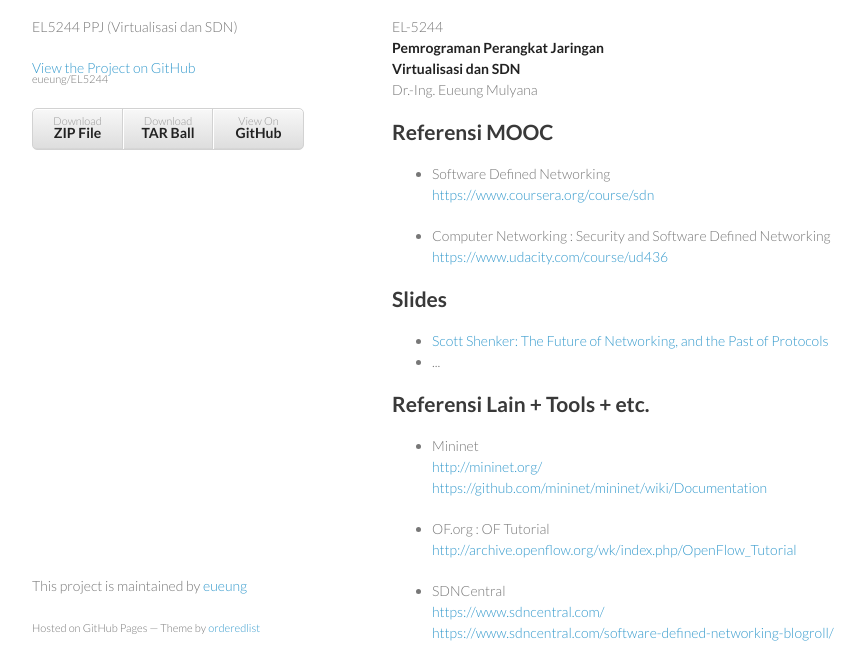
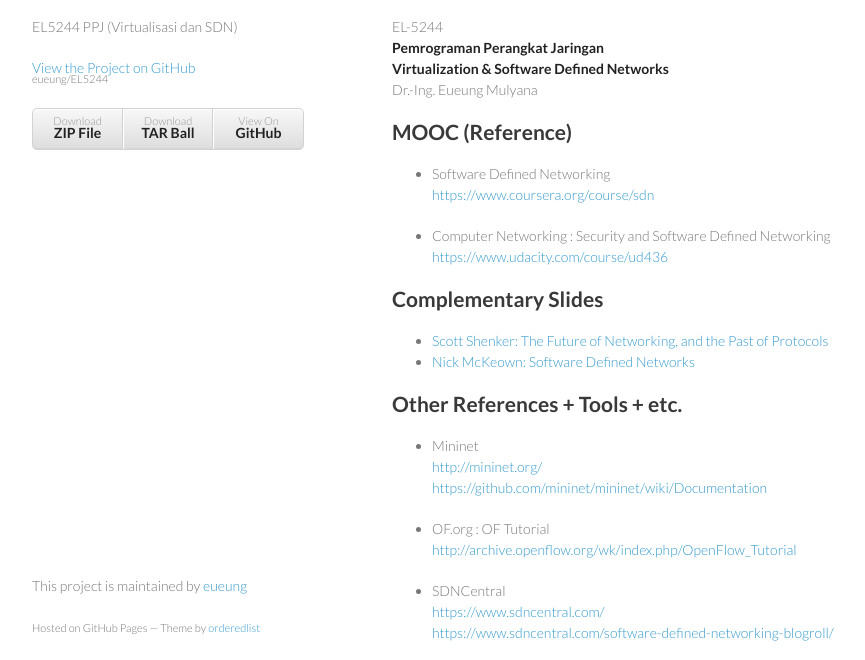
Before and after one commit to eueung/EL5244, a plain HTML site: page index.html in a window 1280 px wide. Shown: the part 93-753 px from the top of the page, without its empty margins (178-1043 px from the left). Drawn offline with Linux system fonts and the light colour scheme.

Commit message:
Create gh-pages branch via GitHub

```diff
--- a/index.html
+++ b/index.html
@@ -33,11 +33,11 @@
 
 <p>EL-5244<br>
 <strong>Pemrograman Perangkat Jaringan</strong><br>
-<strong>Virtualisasi dan SDN</strong><br>
+<strong>Virtualization &amp; Software Defined Networks</strong><br>
 Dr.-Ing. Eueung Mulyana</p>
 
 <h2>
-<a id="referensi-mooc" class="anchor" href="#referensi-mooc" aria-hidden="true"><span class="octicon octicon-link"></span></a>Referensi MOOC</h2>
+<a id="mooc-reference-" class="anchor" href="#mooc-reference-" aria-hidden="true"><span class="octicon octicon-link"></span></a>MOOC (Reference) </h2>
 
 <ul>
 <li><p>Software Defined Networking<br>
@@ -47,15 +47,15 @@
 </ul>
 
 <h2>
-<a id="slides" class="anchor" href="#slides" aria-hidden="true"><span class="octicon octicon-link"></span></a>Slides</h2>
+<a id="complementary-slides" class="anchor" href="#complementary-slides" aria-hidden="true"><span class="octicon octicon-link"></span></a>Complementary Slides</h2>
 
 <ul>
 <li><a href="http://opennetsummit.org/archives/oct11/shenker-tue.pdf">Scott Shenker: The Future of Networking, and the Past of Protocols</a></li>
-<li>...</li>
+<li><a href="http://yuba.stanford.edu/%7Enickm/talks/ITC%20Keynote%20Sept%202011.ppt">Nick McKeown: Software Defined Networks</a></li>
 </ul>
 
 <h2>
-<a id="referensi-lain--tools--etc" class="anchor" href="#referensi-lain--tools--etc" aria-hidden="true"><span class="octicon octicon-link"></span></a>Referensi Lain + Tools + etc.</h2>
+<a id="other-references--tools--etc" class="anchor" href="#other-references--tools--etc" aria-hidden="true"><span class="octicon octicon-link"></span></a>Other References + Tools + etc.</h2>
 
 <ul>
 <li><p>Mininet<br>
```
Also changed, not shown: params.json (+1 -1 lines).
